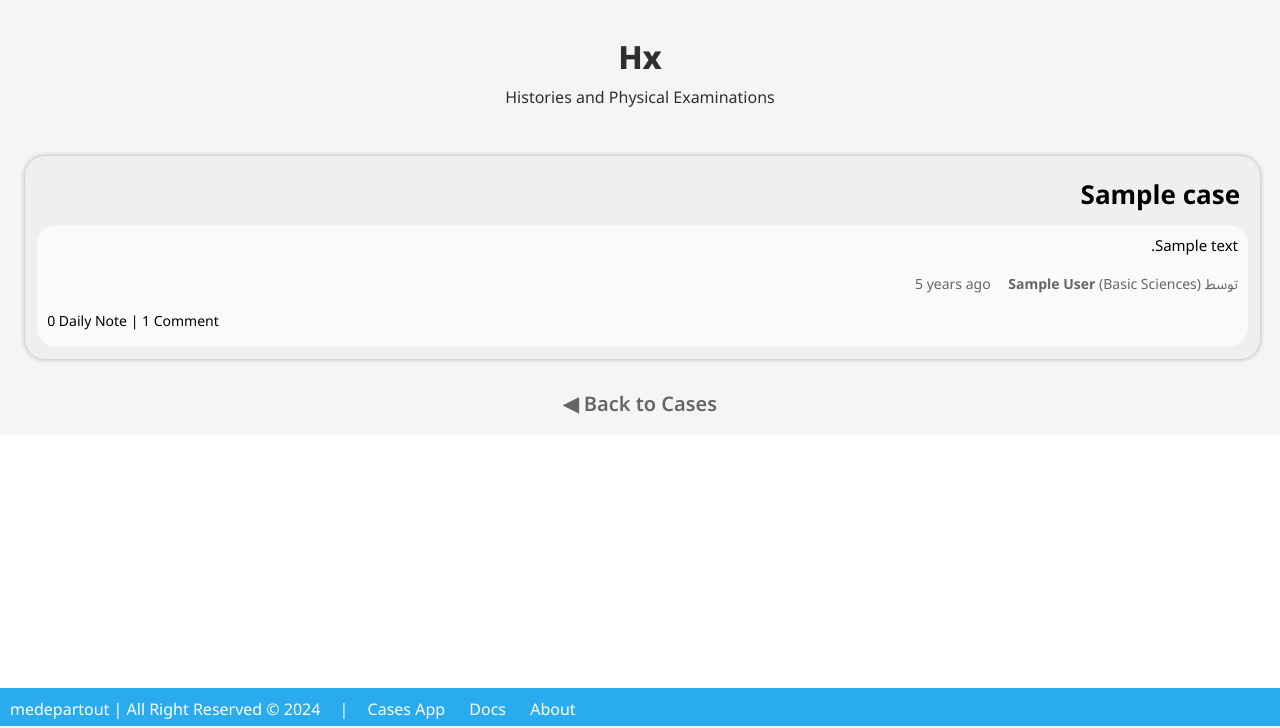
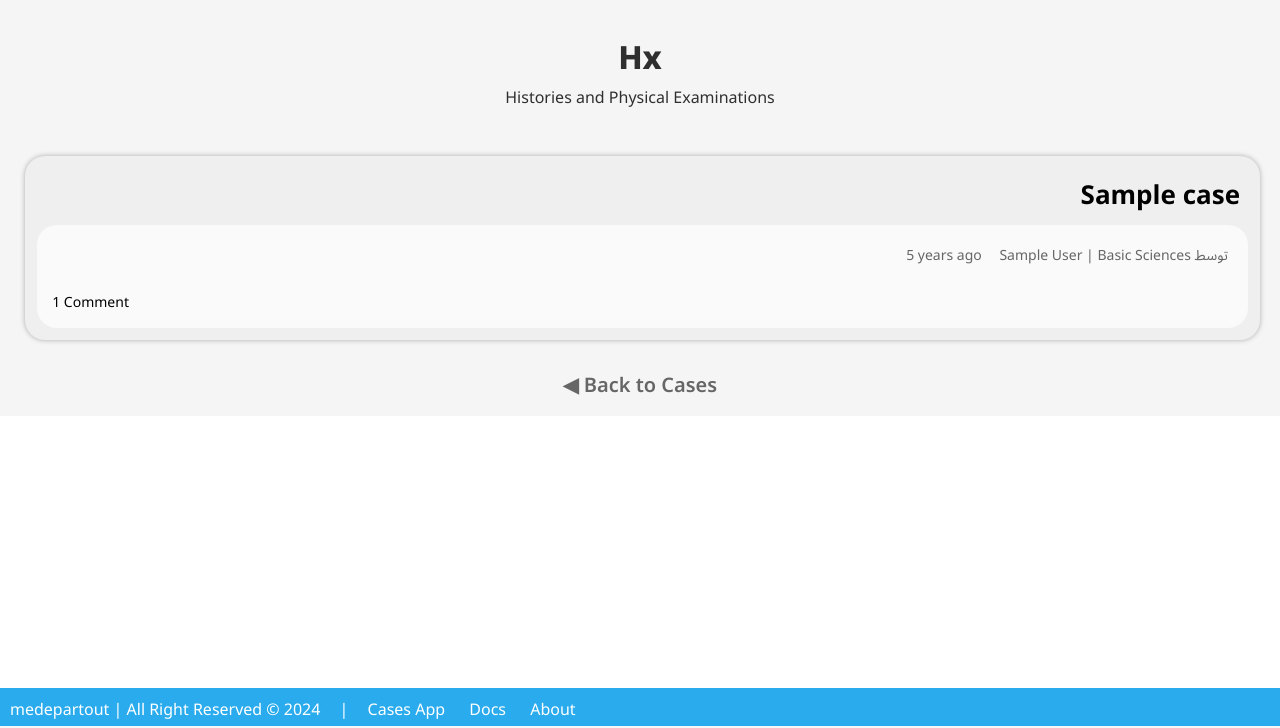
Before and after one commit to Reyhanishere/HxDjango4, a Django app: page /cases/hx/ in a window 1280 px wide. Shown: the part 55-783 px from the top of the page. Run offline with Django 4.2, Linux system fonts and the light colour scheme; tables that the repository leaves empty hold one stand-in row (values such as "Sample post").

Commit message:
Better Indents ▶️ | Follow-Ups are removed ❌ |  Condition for Comments ✔️

```diff
--- a/templates/hx_list.html
+++ b/templates/hx_list.html
@@ -1,7 +1,7 @@
 {% extends "base.html" %}
 {%load humanize%}
 {% load static %}
-{% block title %} | Cases | Hx{% endblock title %}
+{% block title %}| Hx{%endblock title%}
 {% block content %}
 <div id="hx" class='pad-15'>
     <div class="hxTitle">
@@ -9,29 +9,33 @@
         <p>Histories and Physical Examinations</p>
     </div>
     {% for case in case_list reversed %}
-{% if case.verified and case.slug %}
-
         <div class="myCard">
-        <a href="{% url 'hx_detail' case.slug %}" class="caseLink"><p class="caseTitle">{{ case.title }}</p></a>
+            <a href="{% url 'hx_detail' case.slug %}" class="caseLink">
+                <p class="caseTitle">{{ case.title }}</p>
+            </a>
             <div dir="rtl" class="cardDetail">
-    <a href="{% url 'hx_detail' case.slug %}" class="caseLink caseDesc"><p style="font-size:15px">{{ case.description|safe }}</p></a>
                 <a href="{% url 'hx_detail' case.slug %}" style="text-align:right;" class="caseLink">
-        <p dir="rtl" style="text-align:right; color:#666" class="">
-        توسط <b>{{case.author.first_name}} {{case.author.last_name}}</b>{%if case.author.degree %} ({{case.author.degree}}){%endif%}
-
+                    <p dir="rtl" style="text-align:right; color:#666;  padding:10px" class="">
+                    توسط {{ case.author.first_name }} {{ case.author.last_name }} | {{ case.author.degree }}
                     &emsp;<span dir="ltr" >{{ case.date_created|naturaltime}}</span>
-</p></a>
-    <p style="margin-bottom:5px" dir="ltr"><a href="{% url 'hx_detail' case.slug %}" class="caseLink">
-        {{ case.followup|length }} Daily Note{{ case.followup|pluralize }} | {{ case.comment_set.all|length }} Comment{{ case.comment_set.all|pluralize }}</a>
-        <span>{% if user.username == case.author.username %}
+                    </p>
+                </a>
+                <p style="margin-bottom:5px; padding-left: 5px;" dir="ltr">
+                    <a href="{% url 'hx_detail' case.slug %}" class="caseLink">
+                        {% if case.comment_set.all %}
+                        {{ case.comment_set.all|length }} Comment{{ case.comment_set.all|pluralize }}
+                        {% endif %}
+                    </a>
+                    <span>
+                    {% if user.username == case.author.username %}
                     <a href="{% url 'hx_edit' case.slug %}">Edit</a> |
                     <a href="{% url 'hx_delete' case.slug %}">Delete</a>
-            {% endif %}</span>
+                    {% endif %}
+                    </span>
 
                  </p>
             </div>
         </div>
-{% endif %}
     {% endfor %}
     <div class="down">
         <br/>
```
Lines whose indentation alone changed are shown as unchanged.
